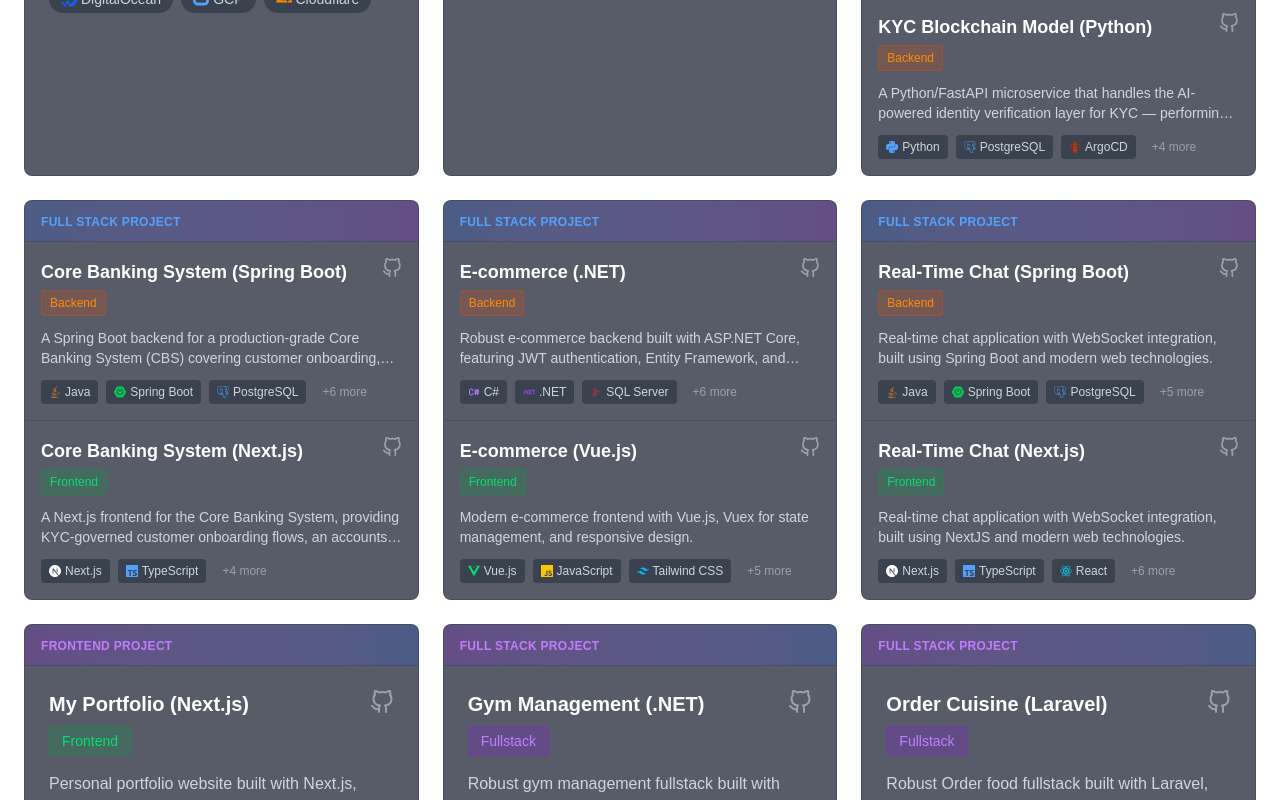
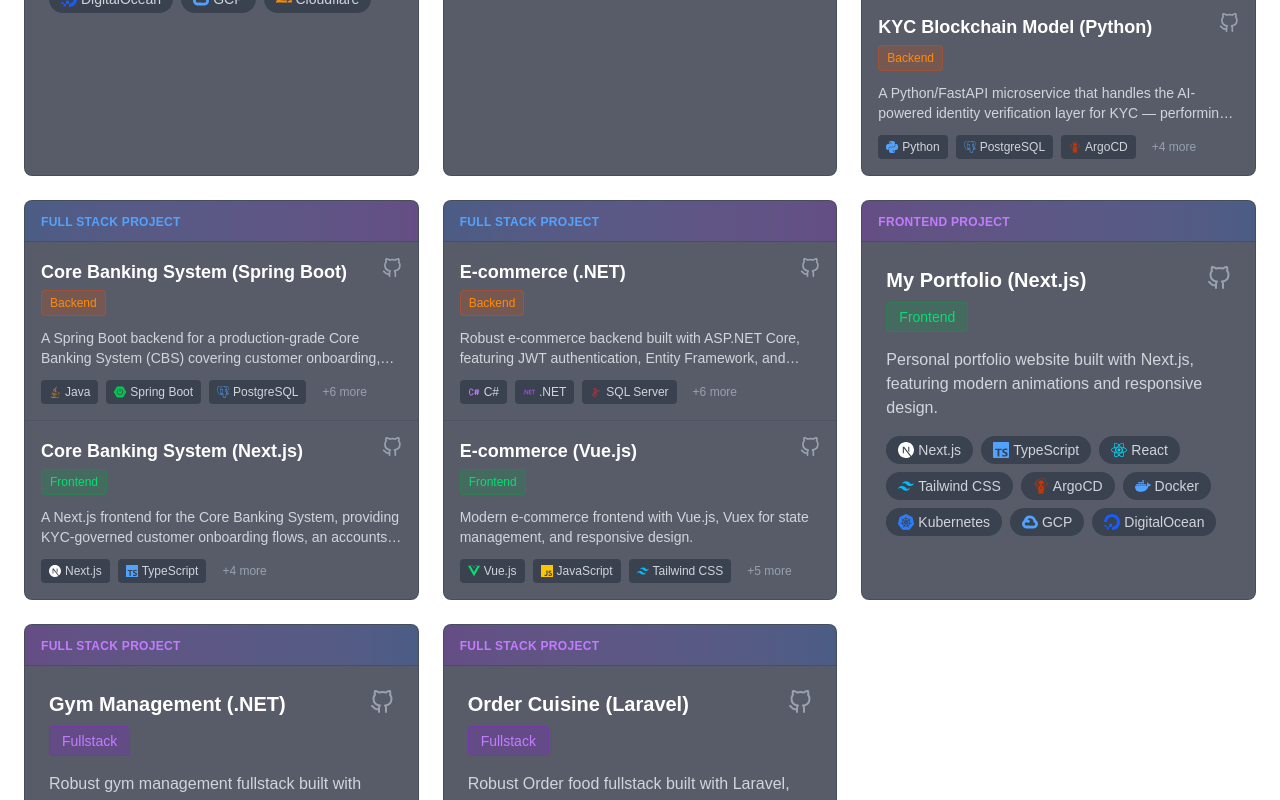
Before and after one commit to BunlongCHEA/NextJS_Portfolio, a Next.js app: page / in a window 1280 px wide. Shown: the part 2978-3778 px from the top of the page. Built offline with nearby package versions, Linux system fonts and the light colour scheme.

Commit message:
Modify project

```diff
--- a/src/data/githubProjectsData.ts
+++ b/src/data/githubProjectsData.ts
@@ -447,63 +447,6 @@
     relatedProject: 'ecommerce-dotnet'
   },
   {
-    id: 'springboot-chat',
-    name: 'Real-Time Chat (Spring Boot)',
-    description: 'Real-time chat application with WebSocket integration, built using Spring Boot and modern web technologies.',
-    url: 'https://github.com/BunlongCHEA/SpringBoot-RealTimeChat',
-    liveUrl: 'https://chatspringboot.bunlong.uk',
-    technologies: ['Java', 'Spring Boot', 'PostgreSQL','ArgoCD', 'Docker', 'Kubernetes', 'GCP', 'DigitalOcean'],
-    images: [
-      { url: getGitHubImageUrl('SpringBoot-RealTimeChat', 'images/argocd_1.png'), alt: 'ArgoCD-Repo' },
-      { url: getGitHubImageUrl('SpringBoot-RealTimeChat', 'images/argocd_2.png'), alt: 'ArgoCD-Project' },
-      { url: getGitHubImageUrl('SpringBoot-RealTimeChat', 'images/argocd_3.png'), alt: 'ArgoCD-Project-MongoDB' },
-      { url: getGitHubImageUrl('SpringBoot-RealTimeChat', 'images/argocd_4.png'), alt: ' ArgoCD-Project-Postgres' },
-      { url: getGitHubImageUrl('SpringBoot-RealTimeChat', 'images/argocd_5.png'), alt: 'ArgoCD-Project-Backend' },
-      { url: getGitHubImageUrl('SpringBoot-RealTimeChat', 'images/cloudflare_1.png'), alt: 'Cloudflare-Backend' },
-      { url: getGitHubImageUrl('SpringBoot-RealTimeChat', 'images/k8s_1.png'), alt: 'Kubernetes-Namespace' },
-      { url: getGitHubImageUrl('SpringBoot-RealTimeChat', 'images/k8s_2.png'), alt: 'Kubernetes-Pod-In-ns-Production' },
-      { url: getGitHubImageUrl('SpringBoot-RealTimeChat', 'images/k8s_3.png'), alt: 'Kubernetes-Ingress' },
-      { url: getGitHubImageUrl('SpringBoot-RealTimeChat', 'images/firebase_1.png'), alt: 'Firebase-Register-Name' },
-      { url: getGitHubImageUrl('SpringBoot-RealTimeChat', 'images/firebase_2.png'), alt: 'Firebase-Register-Add-SDK' },
-      { url: getGitHubImageUrl('SpringBoot-RealTimeChat', 'images/firebase_3.png'), alt: 'Firebase-Register-CLI' },
-      { url: getGitHubImageUrl('SpringBoot-RealTimeChat', 'images/firebase_4.png'), alt: 'Firebase-Register-Deploy' },
-      { url: getGitHubImageUrl('SpringBoot-RealTimeChat', 'images/web_1.png'), alt: 'Web-Backend-Swagger' },
-    ],
-    type: 'backend',
-    relatedProject: 'nextjs-chat'
-  },
-  {
-    id: 'nextjs-chat',
-    name: 'Real-Time Chat (Next.js)',
-    description: 'Real-time chat application with WebSocket integration, built using NextJS and modern web technologies.',
-    url: 'https://github.com/BunlongCHEA/NextJS-RealTimeChat',
-    liveUrl: 'https://chatnextjs.bunlong.uk',
-    technologies: ['Next.js', 'TypeScript', 'React', 'Firebase','ArgoCD', 'Docker', 'Kubernetes', 'GCP', 'DigitalOcean'],
-    images: [
-      { url: getGitHubImageUrl('NextJS-RealTimeChat', 'images/argocd_1.png'), alt: 'ArgoCD-Repo' },
-      { url: getGitHubImageUrl('NextJS-RealTimeChat', 'images/argocd_2.png'), alt: 'ArgoCD-Project' },
-      { url: getGitHubImageUrl('NextJS-RealTimeChat', 'images/argocd_3.png'), alt: 'ArgoCD-Project-Frontend' },
-      { url: getGitHubImageUrl('NextJS-RealTimeChat', 'images/cloudflare_1.png'), alt: 'Cloudflare-Frontend' },
-      { url: getGitHubImageUrl('NextJS-RealTimeChat', 'images/web_1.png'), alt: 'User-Login' },
-      { url: getGitHubImageUrl('NextJS-RealTimeChat', 'images/web_3.png'), alt: 'Chat-Front-Page' },
-      { url: getGitHubImageUrl('NextJS-RealTimeChat', 'images/web_4.png'), alt: 'Chat-Message-with-Another-User' },
-      { url: getGitHubImageUrl('NextJS-RealTimeChat', 'images/web_5.png'), alt: 'Chat-Menu' },
-      { url: getGitHubImageUrl('NextJS-RealTimeChat', 'images/web_6.png'), alt: 'Chat-Create-Group-with-Add-Friend-and-External-Memeber' },
-      { url: getGitHubImageUrl('NextJS-RealTimeChat', 'images/web_7.png'), alt: 'Chat-Create-Channel-with-Add-Friend' },
-      { url: getGitHubImageUrl('NextJS-RealTimeChat', 'images/web_7_1.png'), alt: 'Chat-Create-Channel-with-Add-External-Memeber' },
-      { url: getGitHubImageUrl('NextJS-RealTimeChat', 'images/web_8.png'), alt: 'Chat-Access-Group-with-Other-Menu-Options' },
-      { url: getGitHubImageUrl('NextJS-RealTimeChat', 'images/web_9.png'), alt: 'Chat-Access-Channel-with-Other-Menu-Options' },
-      { url: getGitHubImageUrl('NextJS-RealTimeChat', 'images/web_10.png'), alt: 'Chat-Admin-Leave-Must-Promote-Role-to-Another-Member-First' },
-      { url: getGitHubImageUrl('NextJS-RealTimeChat', 'images/web_10_1.png'), alt: 'Chat-Result-After-Admin-Leave' },
-      { url: getGitHubImageUrl('NextJS-RealTimeChat', 'images/web_11.png'), alt: 'Chat-Firebase-Allow-Web-Push-Notification' },
-      { url: getGitHubImageUrl('NextJS-RealTimeChat', 'images/web_12.png'), alt: 'Chat-Firebase-Notification-Page1' },
-      { url: getGitHubImageUrl('NextJS-RealTimeChat', 'images/web_13.png'), alt: 'Chat-Firebase-Notification-Page2' },
-      { url: getGitHubImageUrl('NextJS-RealTimeChat', 'images/web_health.png'), alt: 'Chat-Health-Status-Code-200' },
-    ],
-    type: 'frontend',
-    relatedProject: 'springboot-chat'
-  },
-  {
     id: 'nextjs-portfolio',
     name: 'My Portfolio (Next.js)',
     description: 'Personal portfolio website built with Next.js, featuring modern animations and responsive design.',
```
